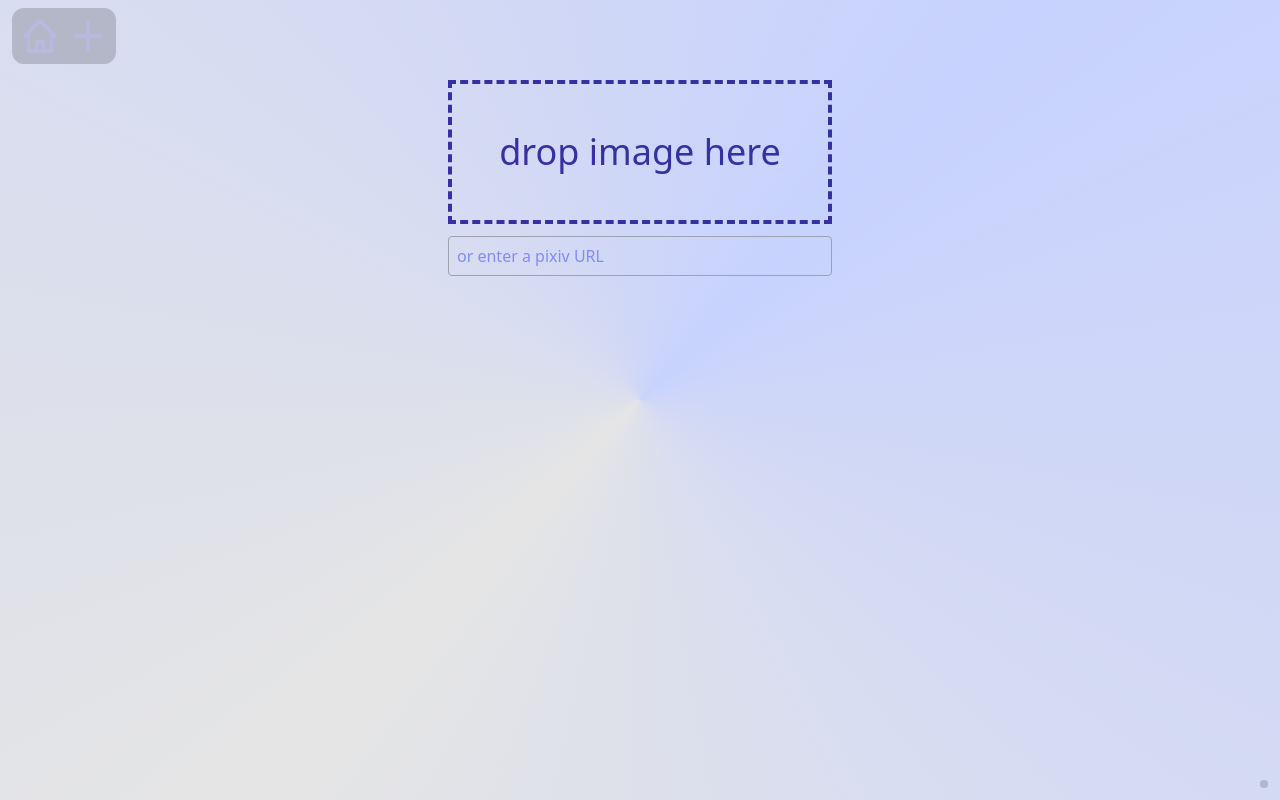
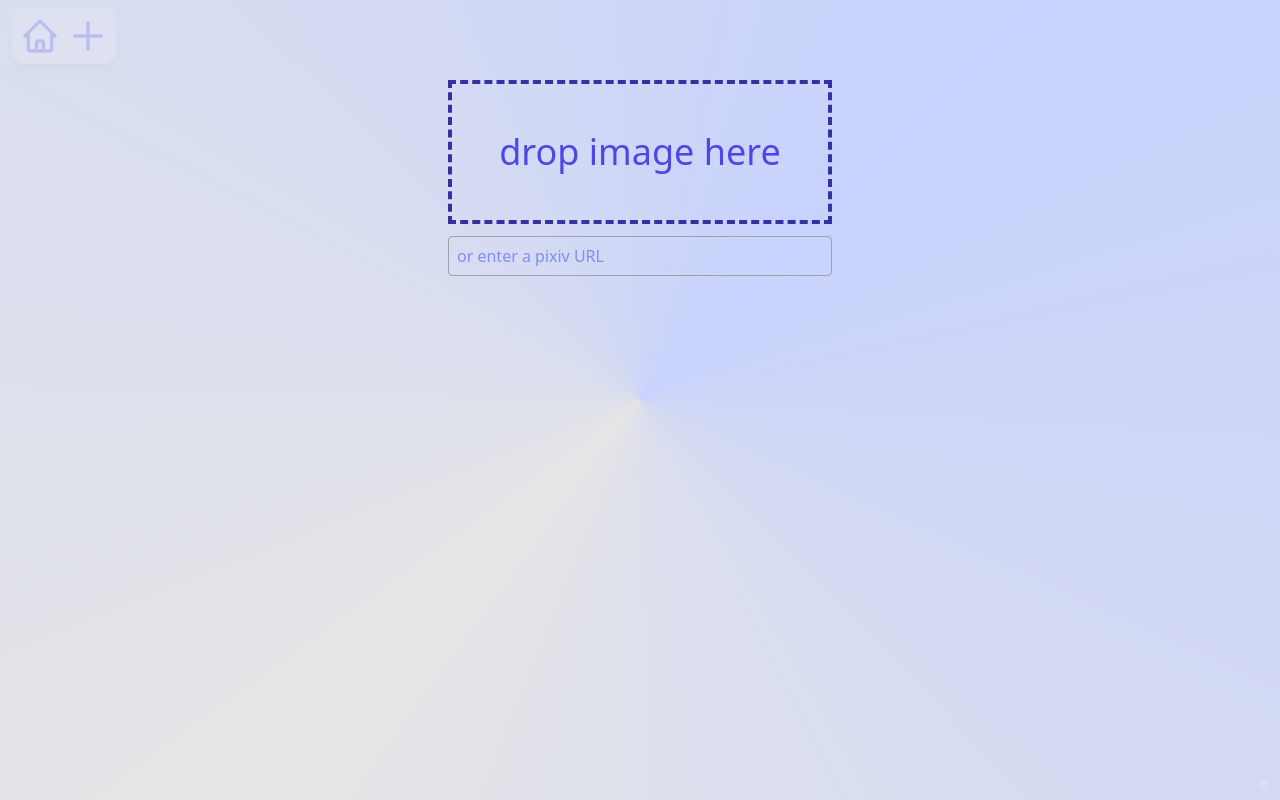
Before and after one commit to Lichthagel/teruko-legacy, a React (Vite) app in the folder teruko-client/: page /new in a window 1280 px wide. Built offline with nearby package versions, Linux system fonts and the light colour scheme; what apollo-upload-client, tailwindcss-animatecss would draw is missing.

Commit message:
light-mode adjustments

```diff
--- a/teruko-client/src/App.tsx
+++ b/teruko-client/src/App.tsx
@@ -45,7 +45,7 @@ const App = () => {
     return <Fragment>
         <div className="fixed top-2 right-0 left-0 z-20 pointer-events-none">
             <div className="container mx-auto px-3">
-                <div className={clsx("pointer-events-auto flex flex-row items-center w-min bg-zinc-800 rounded-xl p-1 transition hover:opacity-100", { "opacity-20": isImageView })}>
+                <div className={clsx("pointer-events-auto flex flex-row items-center w-min bg-neutral-100 shadow-lg dark:bg-zinc-800 rounded-xl p-1 transition hover:opacity-100", { "opacity-20": isImageView })}>
                     <Link to={{ pathname: "/", search: `?${searchParams.toString()}` }}> {/* TODO only tags and sort */}
                         <IconButton>
                             <HomeIcon className="w-10 h-10" />
@@ -71,7 +71,7 @@ const App = () => {
         </div>
         <div className="fixed bottom-3 right-0 left-0 z-10 pointer-events-none">
             <div className="container mx-auto px-3">
-                <div className={clsx("pointer-events-auto flex flex-row ml-auto mr-0 w-min bg-zinc-800 rounded-xl p-1 transition hover:opacity-100", { "opacity-20": isImageView })}>
+                <div className={clsx("pointer-events-auto flex flex-row ml-auto mr-0 w-min bg-neutral-100 shadow-lg dark:bg-zinc-800 rounded-xl p-1 transition hover:opacity-100", { "opacity-20": isImageView })}>
                     <IconButton
                         hidden={!showToTop}
                         onClick={() => {
--- a/teruko-client/src/components/IconButton.tsx
+++ b/teruko-client/src/components/IconButton.tsx
@@ -2,7 +2,7 @@ import clsx from "clsx";
 import { FunctionComponent, HTMLAttributes } from "react";
 
 const IconButton: FunctionComponent<HTMLAttributes<HTMLDivElement>> = ({ children, ...props }) =>
-    <div className={clsx("h-10 w-10 m-1 bg-zinc-800 hover:bg-zinc-700 rounded transition", { "cursor-pointer": props.onClick }, props.className)} {...props}>
+    <div className={clsx("h-10 w-10 m-1 hover:bg-black/20 rounded transition", { "cursor-pointer": props.onClick }, props.className)} {...props}>
         {children}
     </div>;
 
--- a/teruko-client/src/components/ImageCard.tsx
+++ b/teruko-client/src/components/ImageCard.tsx
@@ -9,7 +9,7 @@ const ImageCard: FunctionComponent<{
     url: To;
     filterTags?: (tag: Tag) => boolean;
 }> = ({ image, url, filterTags = () => true }) =>
-    <div className="rounded bg-gray-700 mb-1 animate__animated animate__fadeInUp">
+    <div className="rounded bg-zinc-300 dark:bg-gray-700 mb-1 shadow animate__animated animate__fadeInUp">
         <Link to={url}>
             <div className="relative">
                 <LoaderImage
--- a/teruko-client/src/components/Tag.tsx
+++ b/teruko-client/src/components/Tag.tsx
@@ -9,6 +9,6 @@ const Tag: FunctionComponent<{
     <Chip
         color={tag.category && tag.category.color}
         onClick={() => onClick && onClick(tag)}
-        className="break-all">{tag.slug}</Chip>;
+        className="break-all shadow">{tag.slug}</Chip>;
 
 export default Tag;
--- a/teruko-client/src/styles.css
+++ b/teruko-client/src/styles.css
@@ -4,7 +4,7 @@
 
 @layer base {
     body {
-        @apply text-indigo-800 dark:text-indigo-400 pb-24 bg-fixed bg-conic-gradient-45 from-indigo-200 dark:from-slate-900 via-neutral-200 dark:via-neutral-900 to-indigo-200 dark:to-slate-900;
+        @apply text-indigo-600 dark:text-indigo-400 pb-24 bg-fixed bg-conic-gradient-45 from-indigo-200 dark:from-slate-900 via-neutral-200 dark:via-neutral-900 to-indigo-200 dark:to-slate-900;
     }
 
     input[type="text"] {
```
